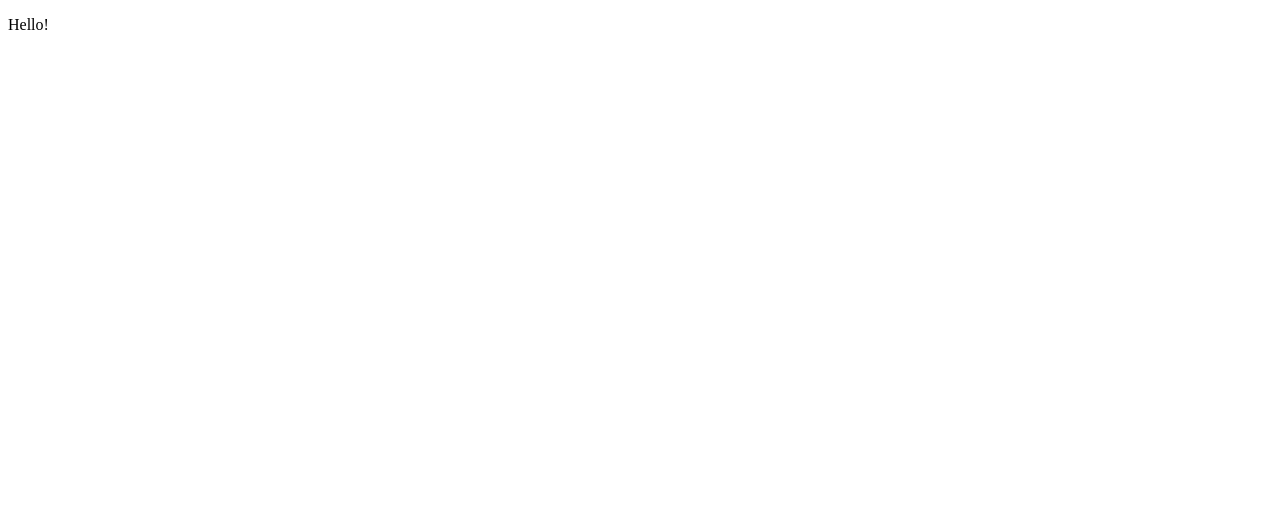
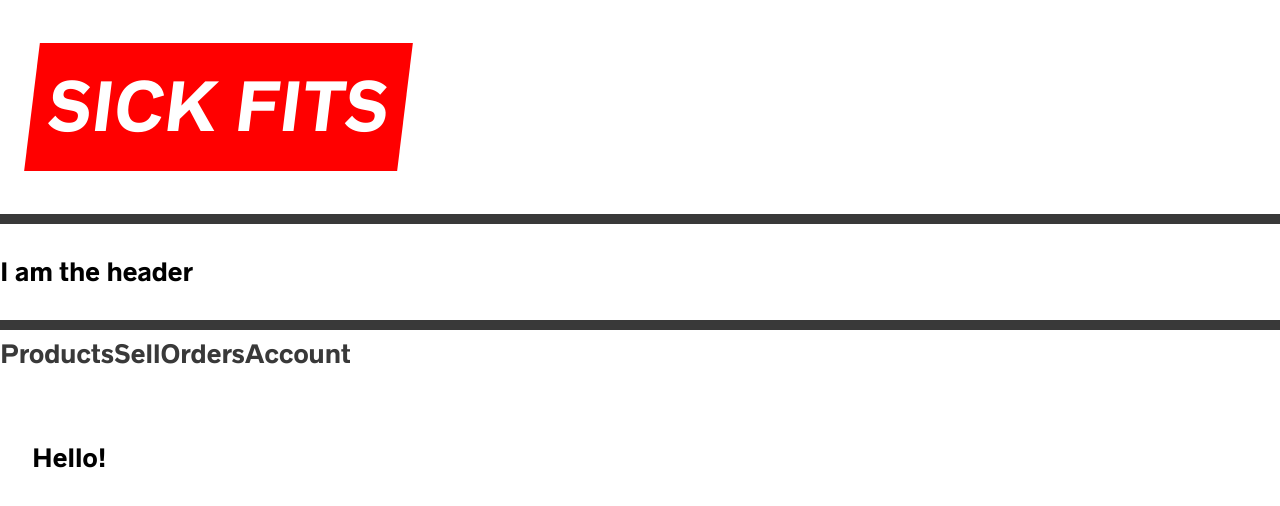
Before and after one commit to Elimrtnz/adv-react-practice, a Next.js app in the folder Advanced-React-master/sick-fits/frontend/: page / in a window 1280 px wide. Shown: the top 506 px of the page. Built offline with nearby package versions, Linux system fonts and the light colour scheme.

Commit message:
add styled components and global styles

```diff
--- /dev/null
+++ b/Advanced-React-master/sick-fits/frontend/components/Header.js
@@ -0,0 +1,50 @@
+import Link from "next/link";
+import Nav from "./Nav";
+import styled from "styled-components";
+
+const Logo = styled.h1`
+  font-size: 4rem;
+  margin-left: 2rem;
+  position: relative;
+  z-index: 2;
+  background: red;
+  transform: skew(-7deg);
+
+  a {
+    color: white;
+    text-decoration: none;
+    text-transform: uppercase;
+    padding: 0.5rem 1rem;
+  }
+`;
+
+const HeaderStyles = styled.header`
+  .bar {
+    border-bottom: 10px solid var(--black, black);
+    display: grid;
+    grid-template-columns: auto 1fr;
+    justify-content: space-between;
+    align-items: center;
+  }
+  .sub-bar {
+    display: grid;
+    grid-template-columns: 1fr auto;
+    border-bottom: 10px solid var(--black, black);
+  }
+`;
+
+export default function Header() {
+  return (
+    <HeaderStyles>
+      <div className="bar">
+        <Logo>
+          <Link href="/">Sick Fits</Link>
+        </Logo>
+      </div>
+      <div className="sub-bar">
+        <p>I am the header</p>
+      </div>
+      <Nav />
+    </HeaderStyles>
+  );
+}
--- /dev/null
+++ b/Advanced-React-master/sick-fits/frontend/components/Nav.js
@@ -0,0 +1,12 @@
+import Link from "next/link";
+
+export default function Nav() {
+  return (
+    <nav>
+      <Link href="/products">Products</Link>
+      <Link href="/sell">Sell</Link>
+      <Link href="/orders">Orders</Link>
+      <Link href="/account">Account</Link>
+    </nav>
+  );
+}
--- a/Advanced-React-master/sick-fits/frontend/components/Page.js
+++ b/Advanced-React-master/sick-fits/frontend/components/Page.js
@@ -1,13 +1,72 @@
-import { checkPropTypes } from "prop-types"
+import { checkPropTypes } from "prop-types";
+import Header from "./Header";
+import { createGlobalStyle } from "styled-components";
+import styled from "styled-components";
 
-export default function Page({children, cool}) {
-    return <div>
-        {children}
+const GlobalStyles = createGlobalStyle`
+  @font-face {
+    font-family: 'radnika_next';
+    src: url('/static/radnikanext-medium-webfont.woff2');
+    font-weight: normal;
+    font-style: normal;
+  }
+  html {
+    --red: #ff0000;
+    --black: #393939;
+    --grey: #3a3a3a;
+    --gray: var(--grey);
+    --lightGrey: #e1e1e1;
+    --lightGray: var(--lightGrey);
+    --offWhite: #ededed;
+    --maxWidth: 1000px;
+    --bs: 0 12px 24px 0 rgba(0,0,0,0.09);
+    box-sizing: border-box;
+
+  }
+  *, *:before, *:after {
+    box-sizing: inherit;
+  }
+
+  body {
+    font-family: 'radnika_next', -apple-system, BlinkMacSystemFont, 'Segoe UI', Roboto, Oxygen, Ubuntu, Cantarell, 'Open Sans', 'Helvetica Neue', sans-serif;
+    padding: 0;
+    margin: 0;
+    font-size: 1.5rem;
+    line-height: 2;
+  }
+
+  a {
+    text-decoration: none;
+    color: var(--black);
+  }
+  a:hover {
+    text-decoration: underline;
+  }
+
+  button {
+    font-family: 'radnika_next', -apple-system, BlinkMacSystemFont, 'Segoe UI', Roboto, Oxygen, Ubuntu, Cantarell, 'Open Sans', 'Helvetica Neue', sans-serif;
+  }
+
+`;
+
+const InnerStyles = styled.div`
+  max-width: var(--max-width);
+  margin: 0 auto;
+  padding: 2rem;
+`;
+
+export default function Page({ children, cool }) {
+  return (
+    <div>
+      <GlobalStyles />
+      <Header />
+      <InnerStyles>{children}</InnerStyles>
     </div>
+  );
 }
 
 // defines prop types
 Page.prototypes = {
-    cool: checkPropTypes.toString,
-    children: checkPropTypes.any,
+  cool: checkPropTypes.toString,
+  children: checkPropTypes.any,
 };
```
